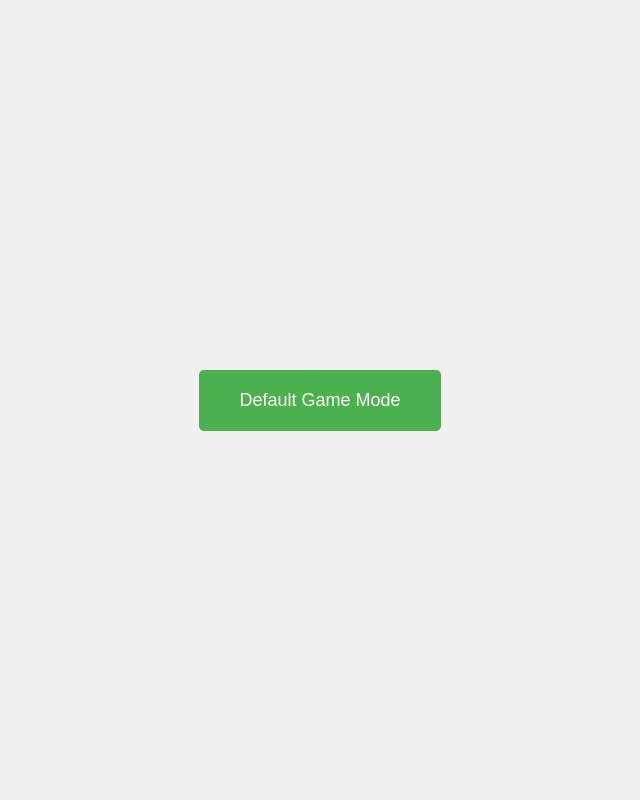
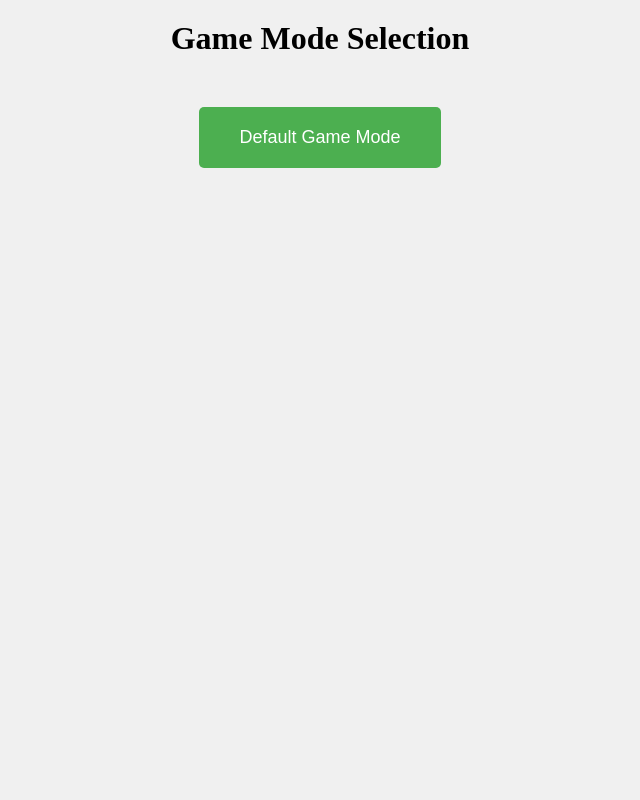
Before and after one commit to TimSturges713/MinusJosh, a Python web app: template Hindsite/templates/menu.html in a window 1280 px wide. Shown: the whole page, without its empty margins (320-960 px from the left). Run offline with Jinja, Linux system fonts and the light colour scheme; the template is opened without the code that fills it, so the values that code supplies are empty.

Commit message:
Added header to menu

```diff
--- a/Hindsite/static/menu_style.css
+++ b/Hindsite/static/menu_style.css
@@ -1,10 +1,16 @@
 body {
     display: flex;
-    justify-content: center;
+    flex-direction: column;
+    justify-content: flex-start;
     align-items: center;
     height: 100vh;
     margin: 0;
     background-color: #f0f0f0;
+}
+
+h1 {
+    margin-bottom: 50px; /* Add space between heading and button */
+    margin-top: 20px;
 }
 
 button {
--- a/Hindsite/templates/menu.html
+++ b/Hindsite/templates/menu.html
@@ -6,6 +6,7 @@
     <title>Game Mode Selection</title>
     <link rel="stylesheet" href="../static/menu_style.css">
 </head>
+<h1>Game Mode Selection</h1>
 <body>
 
     <button onclick="location.href='game.html'">Default Game Mode</button>
```
